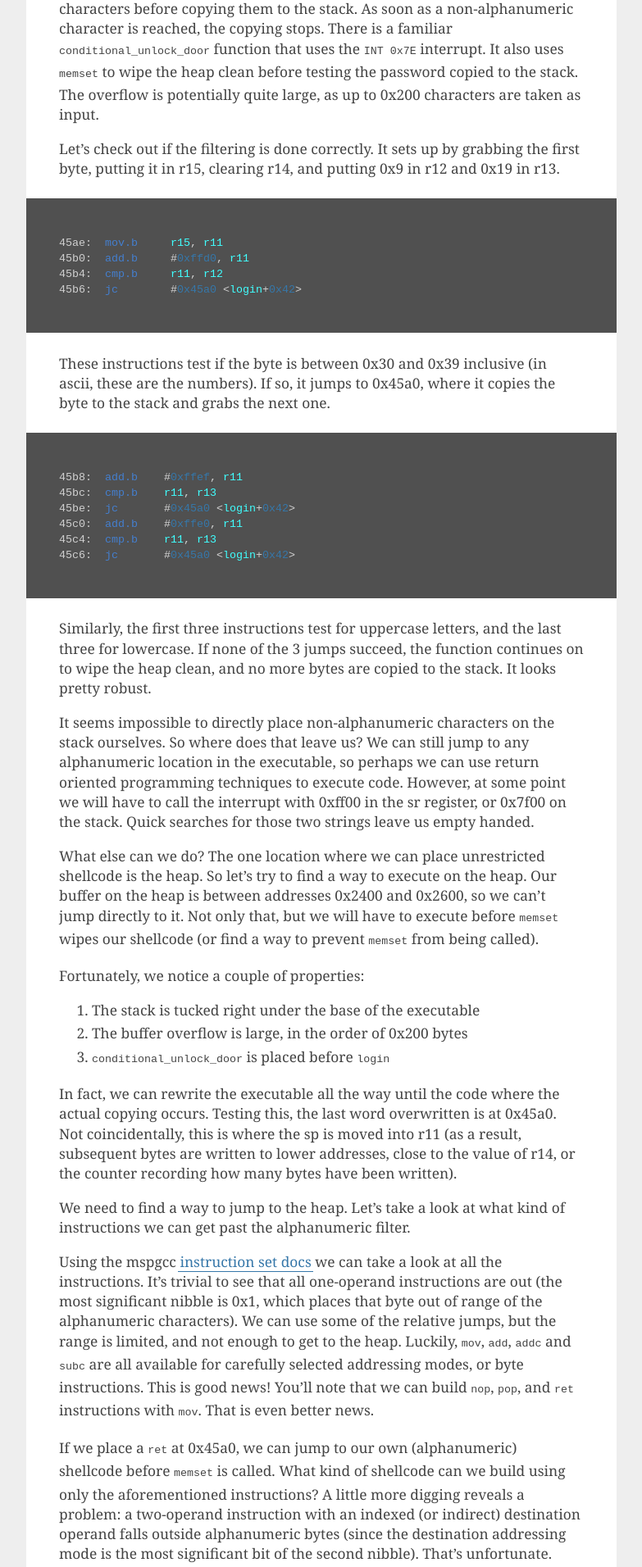
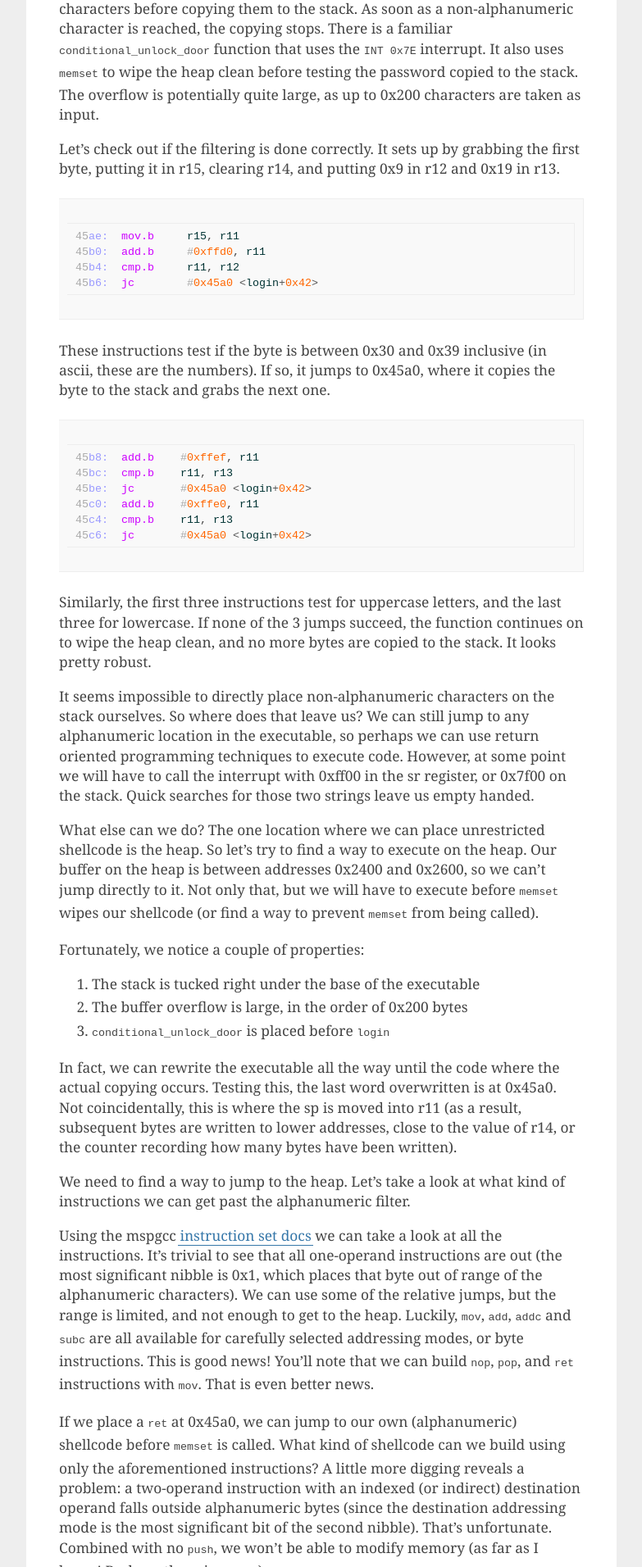
Before and after one commit to avanpo/avanpo.github.io, a Jekyll site: the page built from index.md, in a window 1280 px wide. Shown: the part 524-2436 px from the top of the page at 82% size, without its empty margins (248-1031 px from the left). Built offline with Jekyll 4.4.1, drawn with Linux system fonts in a browser that asks for light colours; Markdown is read by kramdown in place of the engine named in the settings.

Commit message:
yet more style changes

```diff
--- a/_includes/header.html
+++ b/_includes/header.html
@@ -6,7 +6,7 @@
   <title>{{ page.title }}</title>
 
   <link rel="stylesheet" href="/css/default.css" type="text/css" />
-  <link rel="stylesheet" href="/css/native.css" type="text/css" />
+  <link rel="stylesheet" href="/css/manni.css" type="text/css" />
 
   <script type="text/javascript" src="https://cdn.mathjax.org/mathjax/latest/MathJax.js?config=TeX-AMS-MML_HTMLorMML"></script>
 </head>
--- a/css/default.css
+++ b/css/default.css
@@ -200,8 +200,11 @@ div.content ol li {
 }
 
 div.content .highlight {
-  margin: 1.4em -40px 1.4em -40px;
-  padding: 10px 40px;
+  margin: 1.4em 0 1.4em 0;
+  padding: 5px 10px;
+  background: #f9f9f9;
+  border: 1px solid #eeeeee;
+  border-left: 3px;
 }
 
 div.content code {
--- a/css/native.css
+++ b/css/native.css
@@ -1,4 +1,4 @@
-.highlight { background-color: #505050; color: #d0d0d0; }
+.highlight { background-color: #404040; color: #d0d0d0; }
 .highlight .hll { background-color: #404040 }
 .highlight .c { color: #999999; font-style: italic } /* Comment */
 .highlight .err { color: #d0d0d0; /*background-color: #e3d2d2*/ } /* Error */
```
